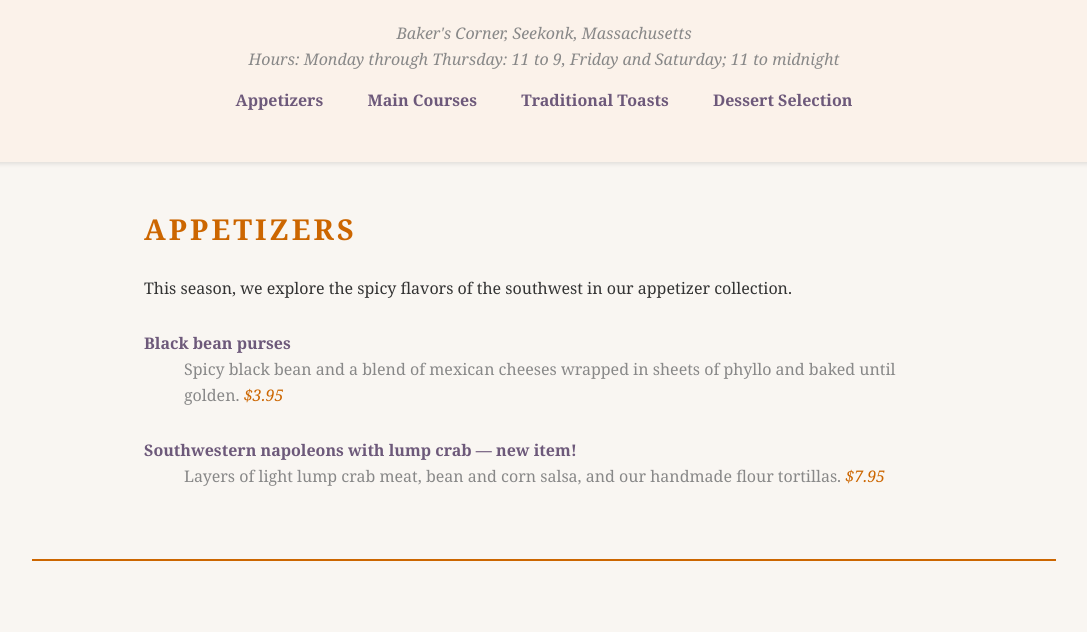
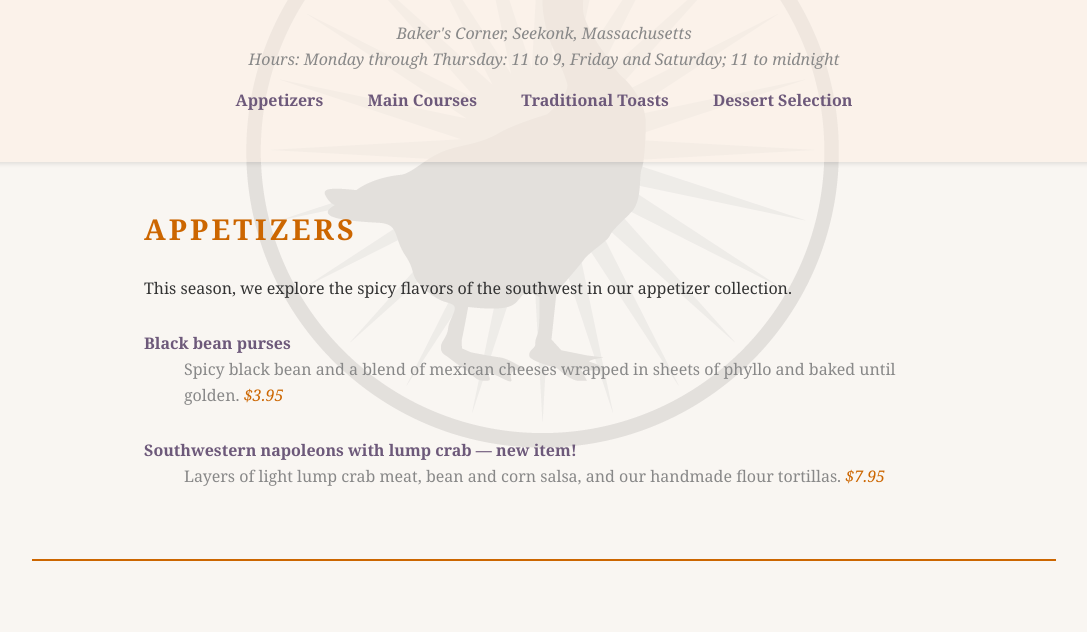
Before and after one commit to PARRADOMI/Final-black-goose-site, a plain HTML site: page index.html in a window 1280 px wide. Shown: the part 148-780 px from the top of the page, without its empty margins (96-1183 px from the left). Drawn offline with Linux system fonts and the light colour scheme; the site is published under a folder, as on GitHub Pages, so addresses that start at the root find nothing; a web font is replaced by a local one.

Commit message:
Update menustyles.css

```diff
--- a/menustyles.css
+++ b/menustyles.css
@@ -8,7 +8,7 @@ body {
     line-height: 1.6;
     margin: 0 auto;
     padding: 0;
-    background: #f9f6f2 url('/images/blackgoose\ \(1\).png') no-repeat center top;
+    background: #f9f6f2 url('images/blackgoose\ \(1\).png') no-repeat center top;
     background-attachment: fixed;
     color: #333;
 }
```
